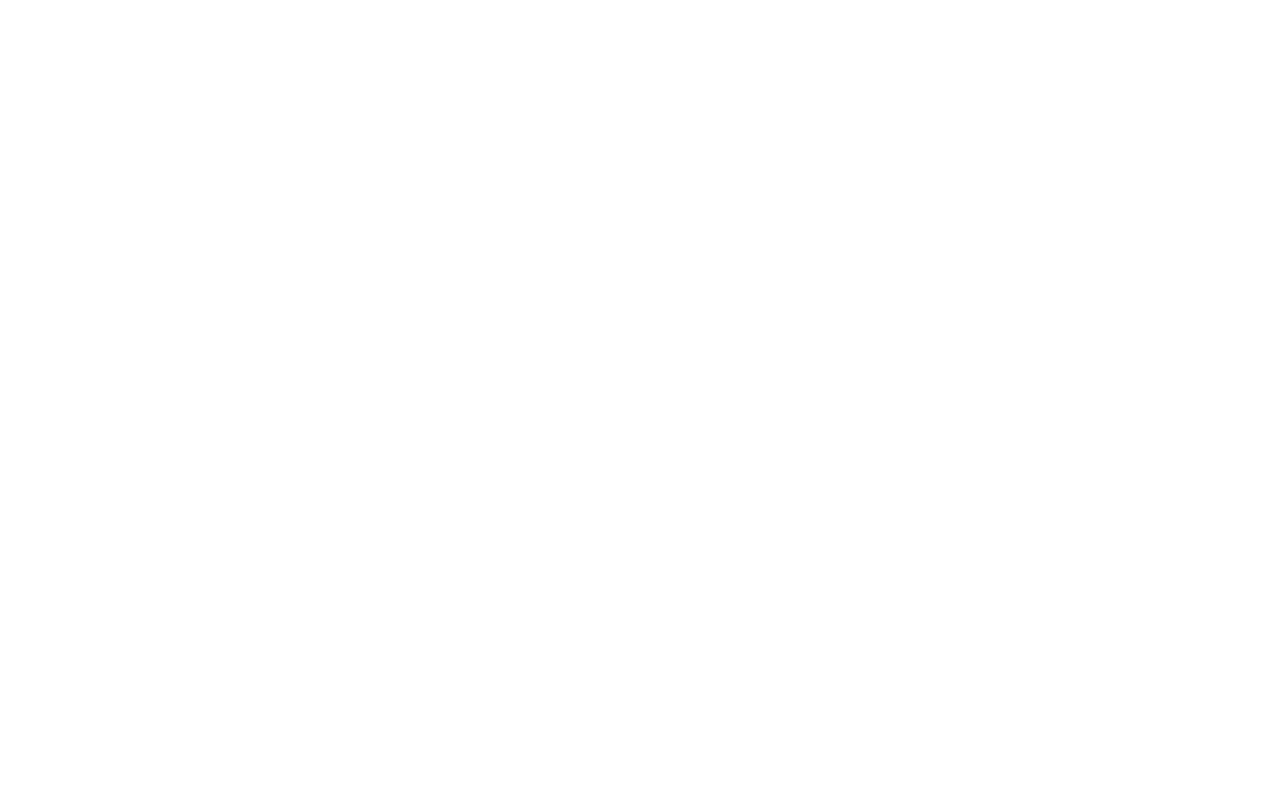
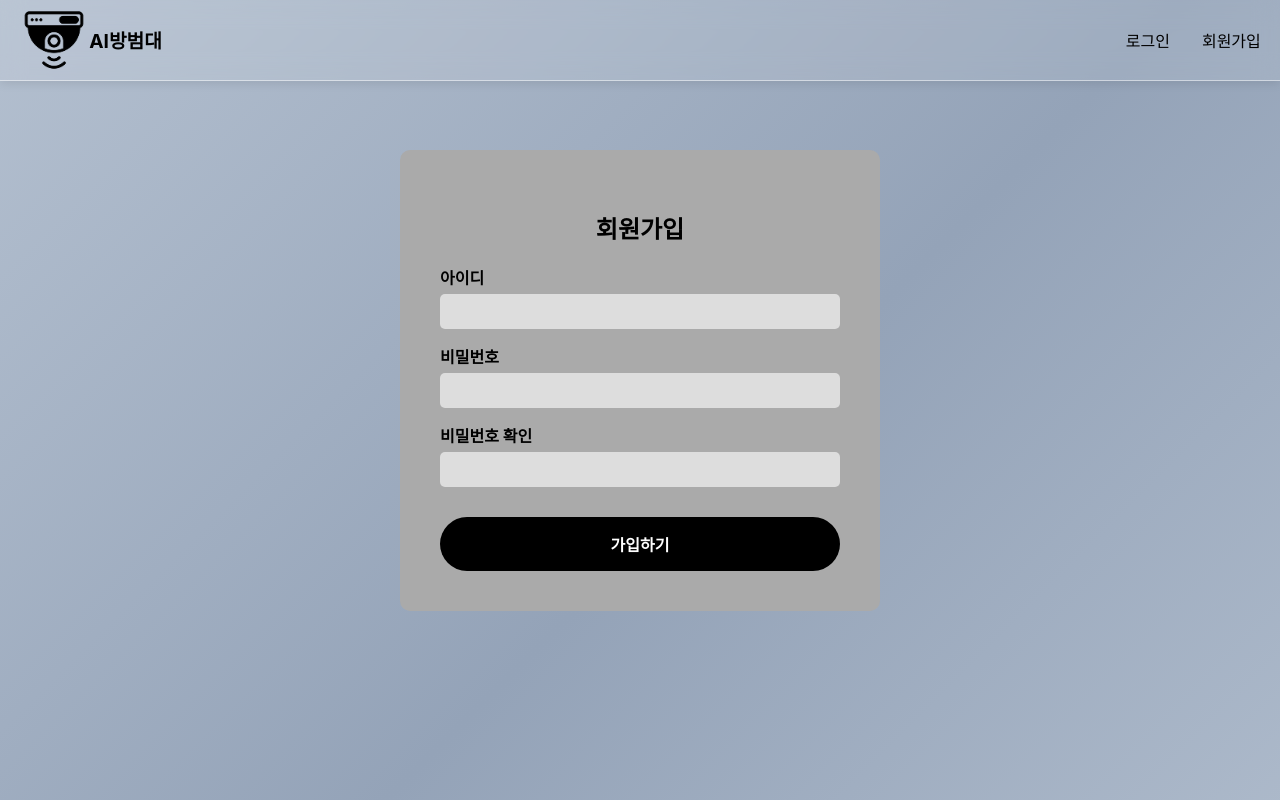
Before and after one commit to AI-Security-Guard/ASG, a React (Create React App) app in the folder client/: page /register in a window 1280 px wide. Before the commit this address had no page. Built offline with nearby package versions, Linux system fonts and the light colour scheme.

Commit message:
로그인 페이지 생성

```diff
--- a/client/src/App.js
+++ b/client/src/App.js
@@ -4,8 +4,7 @@
 import MainPage from "./page/MainPage/MainPage.js";
 import ListPage from "./page/ListPage/ListPage.js";
 import DetailPage from "./page/DetailPage/DetailPage.js";
-import DeveloperPage from "./page/DeveloperPage/DeveloperPage.js";
-
+import RegisterPage from "./page/RegisterPage/RegisterPage.js";
 function App() {
     return (
         <>
@@ -15,7 +14,7 @@
                         <Route path="/" element={<MainPage />} />
                         <Route path="/List" element={<ListPage />} />
                         <Route path="/Detail" element={<DetailPage />} />
-                        <Route path="/Developer" element={<DeveloperPage />} />
+                        <Route path="/register" element={<RegisterPage />} />
                     </Routes>
                 </Background>
             </Router>
--- /dev/null
+++ b/client/src/page/RegisterPage/RegisterPage.js
@@ -0,0 +1,53 @@
+import React, { useState } from 'react';
+import Header from '../../component/Header/Header';
+import * as S from './RegisterPage.style';
+
+function RegisterPage() {
+  const [id, setId] = useState('');
+  const [password, setPassword] = useState('');
+  const [passwordCheck, setPasswordCheck] = useState('');
+  const [error, setError] = useState('');
+
+  const handleRegister = () => {
+    if (id.length < 4) {
+      setError('아이디는 최소 4자 이상이어야 합니다.');
+      return;
+    }
+    if (password !== passwordCheck) {
+      setError('비밀번호를 확인해주세요');
+      return;
+    }
+    if (password.length < 6) {
+      setError('비밀번호는 최소 6자 이상이어야 합니다.');
+      return;
+    }
+
+    setError('');
+    console.log('회원가입 시도:', { id, password });
+  };
+
+  return (
+    <>
+      <Header />
+      <S.Container>
+        <S.RegisterBox>
+          <S.Title>회원가입</S.Title>
+
+          <S.Label>아이디</S.Label>
+          <S.Input value={id} onChange={(e) => setId(e.target.value)} />
+
+          <S.Label>비밀번호</S.Label>
+          <S.Input type="password" value={password} onChange={(e) => setPassword(e.target.value)} />
+
+          <S.Label>비밀번호 확인</S.Label>
+          <S.Input type="password" value={passwordCheck} onChange={(e) => setPasswordCheck(e.target.value)} />
+          {error && <S.Error>{error}</S.Error>}
+
+          <S.Button onClick={handleRegister}>가입하기</S.Button>
+        </S.RegisterBox>
+      </S.Container>
+    </>
+  );
+}
+
+export default RegisterPage;
--- /dev/null
+++ b/client/src/page/RegisterPage/RegisterPage.style.js
@@ -0,0 +1,57 @@
+import styled from 'styled-components';
+
+export const Container = styled.div`
+  position: relative;
+  width: 100%;
+  height: 100vh;
+`;
+
+export const RegisterBox = styled.div`
+  position: absolute;
+  top: 150px;
+  left: 50%;
+  transform: translateX(-50%);
+  background-color: #aaa;
+  padding: 40px;
+  border-radius: 10px;
+  width: 400px;
+`;
+
+export const Title = styled.h2`
+  text-align: center;
+  font-family: 'Gowun Dodum', sans-serif;
+`;
+
+export const Label = styled.label`
+  display: block;
+  margin-top: 15px;
+  font-weight: bold;
+`;
+
+export const Input = styled.input`
+  width: 95%;
+  padding: 10px;
+  margin-top: 5px;
+  border-radius: 5px;
+  border: none;
+  background-color: #ddd;
+`;
+
+export const Error = styled.p`
+  color: red;
+  font-size: 13px;
+  margin: 5px 0 0 0;
+`;
+
+export const Button = styled.button`
+  margin-top: 30px;
+  width: 100%;
+  padding: 15px;
+  border: none;
+  border-radius: 30px;
+  background-color: black;
+  color: white;
+  font-weight: bold;
+  font-size: 16px;
+  cursor: pointer;
+`;
```
